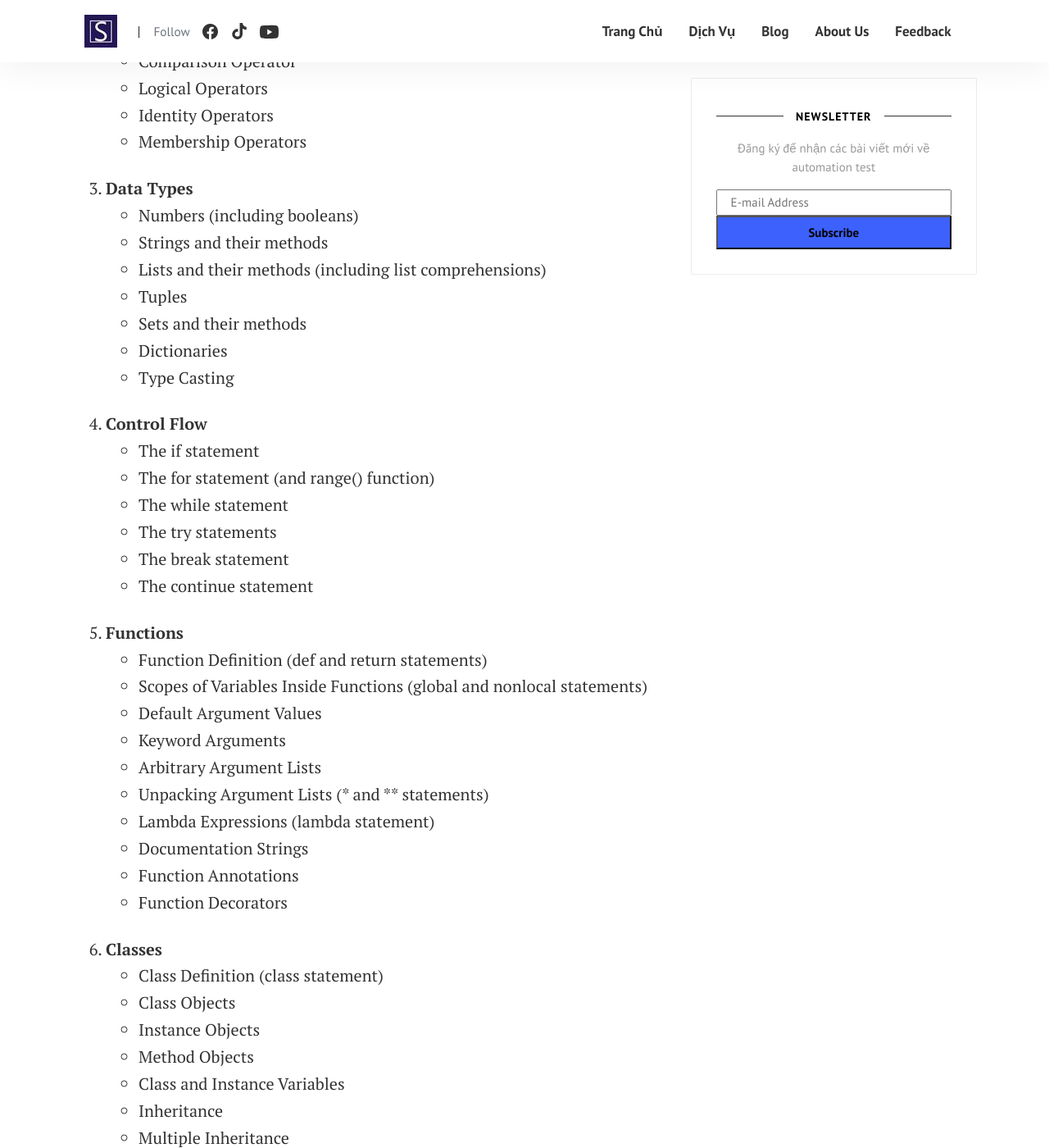
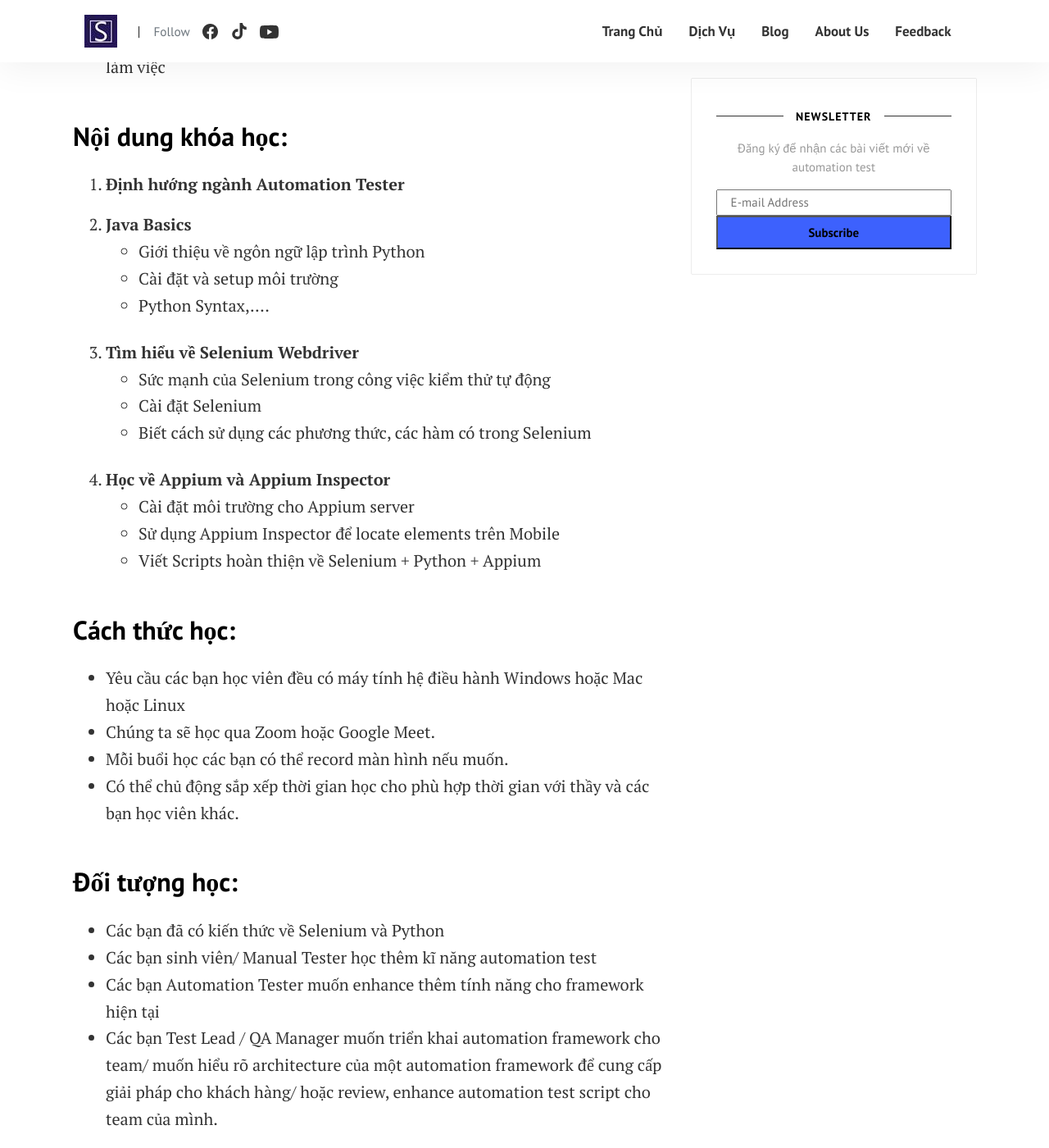
Before and after one commit to duykhanhrc/duykhanhrc.github.io, a Jekyll site: the page built from _services/002.md, in a window 1280 px wide and 1400 px high, scrolled down 1500 px. Shown: the whole window at 82% size. Built offline with Jekyll 4.4.1, drawn with Linux system fonts in a browser that asks for light colours; comment, search, counter and statistics services are not loaded; some of the changed text lies outside the part shown.

Commit message:
services: java_appium and python_appium

```diff
--- a/_services/002.md
+++ b/_services/002.md
@@ -1,99 +1,66 @@
 ---
 layout: post
-title:  "Hướng dẫn Python"
+title:  "Selenium Automation Test in Python with Appium for Mobile Testing"
 mentor: Khanh Pham
 contactpage: Liên hệ Page
 author: khanh
-image: assets/images/python.jpg
+image: assets/images/services/Automation-Test-in-Python-for-Mobile.png
 donation: false
 comments: true
 ---
-Python là một ngôn ngữ lập trình nổi tiếng.
 
-Học Python có thể dùng để:
-+ Viết Web
-+ Viết script kiểm thử tự động
+## Giới thiệu khóa học:
+
+Xin chào tất cả mọi người. Chào mừng bạn đến với SATTEAM-Senior Automation Test. Khóa học này sẽ giúp bạn có kiến thức và kinh nhiệm làm việc về Selenium với Python.
+
+Python là một ngôn ngữ lập trình cực hot hiện nay, nó đặc biệt tốt cho Automation Testing.
+
+Appium là một tool kiểm thử Mobile, nó hỗ trợ kiểm thử trên simulator(iOS), emulator(Android) và cũng hoạt động tốt trên thiết bị thật.
+
+Trong khóa học này, SATTEAM sẽ hướng dẫn kiểm thử di động với Selenium + Python + Appium
+
+Khi học xong khóa này, bạn không chỉ có kiến thức nền về kiểm thử tự động, mà còn có thể tự tạo một auto framework cho riêng bạn.
+
 
 ## Mục tiêu khóa học:
++ Định hướng và có tư duy của một Tester
 + Biết các sử dụng ngôn ngữ Python
-+ Chạy chương trình Python
-+ Tạo các logic, vòng lặp
-+ Xem các giá trị đầu vào, đầu ra
-+ Hiểu và viết được các class, objects, OOP
-+ Đọc và ghi files
-+ Cài đặt Python Virtual Environment
-+ Xử lý Exception
++ Cài đặt và chạy chương trình Python
++ Hiểu về sức mạnh của Selenium Webdriver cho công việc kiểm thử tự động
++ Thành thạo các phương thức có trong Selenium Webdriver
++ Hướng dẫn Setup để kiểm thử với thiết bị di động thật hoặc Simulator/Emulator
++ Được tham gia các dự án thực tiễn để trau dồi thêm kiến thức và kinh nghiệm làm việc
 
 ## Nội dung khóa học:
-1. **Getting Started**
-    + Introduction
-    + What is Python
-    + Installation & Setup
-    + Python Syntax
-2. **Operators**
-    + Arithmetic Operators
-    + Assignment Operators
-    + Comparison Operator
-    + Logical Operators
-    + Identity Operators
-    + Membership Operators
-3. **Data Types**
-+ Numbers (including booleans)
-+ Strings and their methods
-+ Lists and their methods (including list comprehensions)
-+ Tuples
-+ Sets and their methods
-+ Dictionaries
-+ Type Casting
-4. **Control Flow**
-+ The if statement
-+ The for statement (and range() function)
-+ The while statement
-+ The try statements
-+ The break statement
-+ The continue statement
-5. **Functions**
-+ Function Definition (def and return statements)
-+ Scopes of Variables Inside Functions (global and nonlocal statements)
-+ Default Argument Values
-+ Keyword Arguments
-+ Arbitrary Argument Lists
-+ Unpacking Argument Lists (* and ** statements)
-+ Lambda Expressions (lambda statement)
-+ Documentation Strings
-+ Function Annotations
-+ Function Decorators
-6. **Classes**
-+ Class Definition (class statement)
-+ Class Objects
-+ Instance Objects
-+ Method Objects
-+ Class and Instance Variables
-+ Inheritance
-+ Multiple Inheritance
-7. **Modules**
-+ Modules (import statement)
-+ Packages
-8. **Errors and Exceptions**
-+ Handling Exceptions (try statement)
-+ Raising Exceptions (raise statement)
-9. **Files**
-+ Reading and Writing (with statement)
-+ Methods of File Objects
-10. **Additions**
-+ The pass statement
-+ Generators (yield statement)
-11. **User input**
-+ Terminal input (input statement)
-12. **Data Management With Python**
-+ Creating a Database
-+ Creating a Table
-+ Insert Into Table
-+ Select From a Table
-+ Python Where
-+ Order By
-+ Delete
-+ Drop Table
-+ Update Table
-+ Limit
-+ Join
+1. **Định hướng ngành Automation Tester**
+
+2. **Java Basics**
+    + Giới thiệu về ngôn ngữ lập trình Python
+    + Cài đặt và setup môi trường
+    + Python Syntax,....
+3. **Tìm hiểu về Selenium Webdriver**
+    + Sức mạnh của Selenium trong công việc kiểm thử tự động
+    + Cài đặt Selenium
+    + Biết cách sử dụng các phương thức, các hàm có trong Selenium
+4. **Học về Appium và Appium Inspector**
+    + Cài đặt môi trường cho Appium server
+    + Sử dụng Appium Inspector để locate elements trên Mobile
+    + Viết Scripts hoàn thiện về Selenium + Python + Appium
+
+## Cách thức học:
+* Yêu cầu các bạn học viên đều có máy tính hệ điều hành Windows hoặc Mac hoặc Linux
+* Chúng ta sẽ học qua Zoom hoặc Google Meet.
+* Mỗi buổi học các bạn có thể record màn hình nếu muốn.
+* Có thể chủ động sắp xếp thời gian học cho phù hợp thời gian với thầy và các bạn học viên khác.
+
+## Đối tượng học:
++ Các bạn đã có kiến thức về Selenium và Python
++ Các bạn sinh viên/ Manual Tester học thêm kĩ năng automation test
++ Các bạn Automation Tester muốn enhance thêm tính năng cho framework hiện tại
++ Các bạn Test Lead / QA Manager muốn triển khai automation framework cho team/ muốn hiểu rõ architecture của một automation framework để cung cấp giải pháp cho khách hàng/ hoặc review, enhance automation test script cho team của mình.
+
+
+<div>
+    <p style=" text-align: center; ">Cảm ơn vì đã tin tưởng SATTEAM❤️</p>
+    <p style=" text-align: center; font-size: 20px; ">Chúc các bạn học tập tốt!</p>
+</div>
```
Also changed, not shown: _services/003.md (+63 -15 lines), assets/images/python.jpg (deleted), assets/images/services/Automation-Test-in-Java-for-Mobile.png (added), assets/images/services/Automation-Test-in-Python-for-Mobile.png (added).
